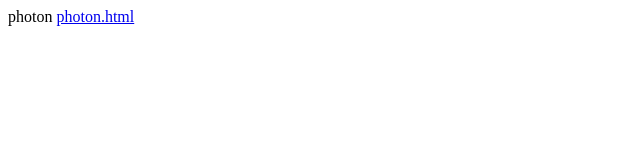
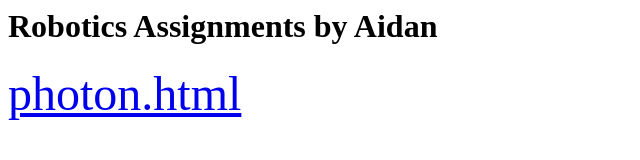
Before and after one commit to hughmungus2/basicparticle, a plain HTML site: page index.html in a window 1280 px wide. Shown: the whole page, without its empty margins (0-640 px from the left). Drawn offline with Linux system fonts and the light colour scheme.

Commit message:
Update index.html

```diff
--- a/index.html
+++ b/index.html
@@ -1,5 +1,8 @@
 
+<h1 allign=center>Robotics Assignments by Aidan </h1>
+<font size=40>
 
+<a href=
 
 
 
```
